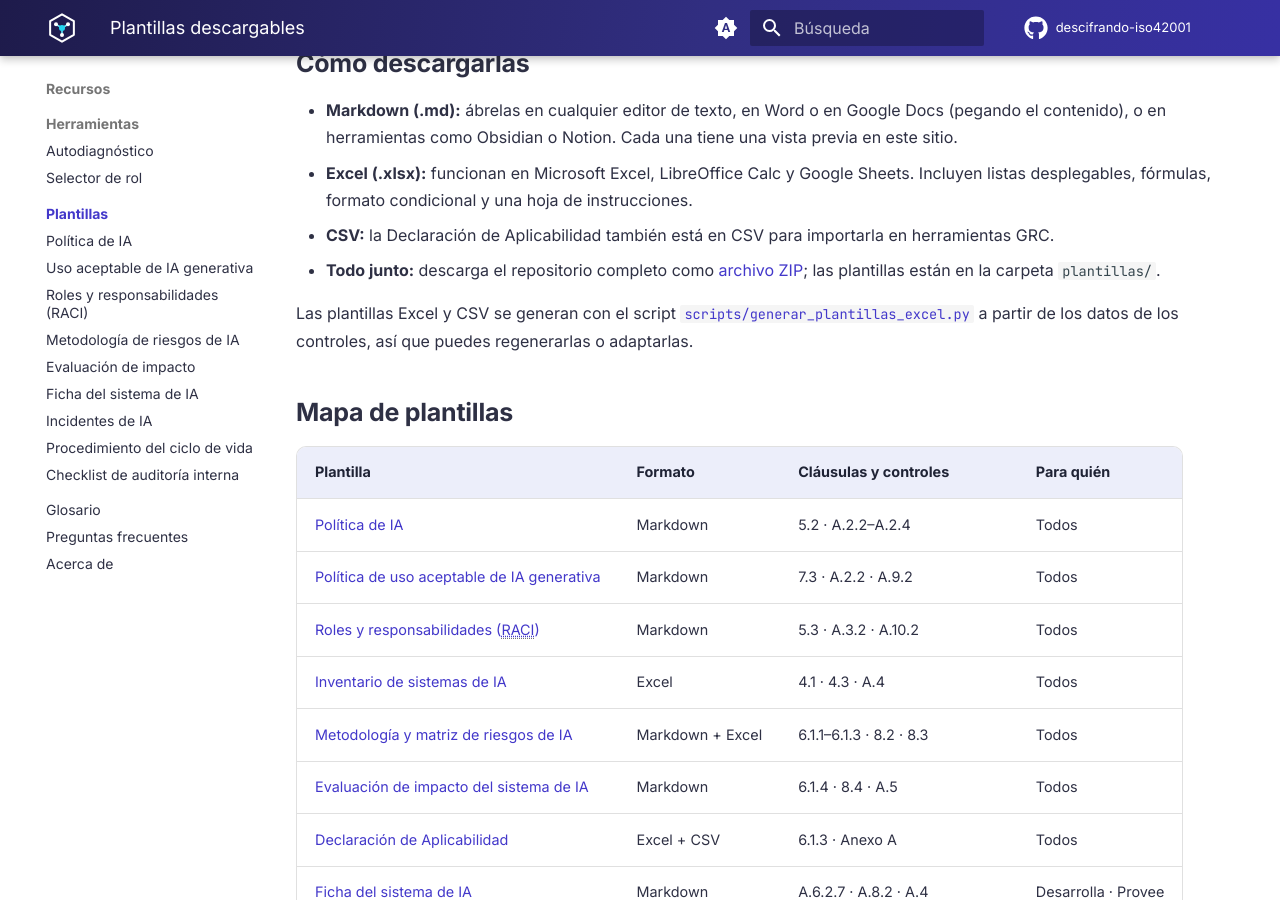
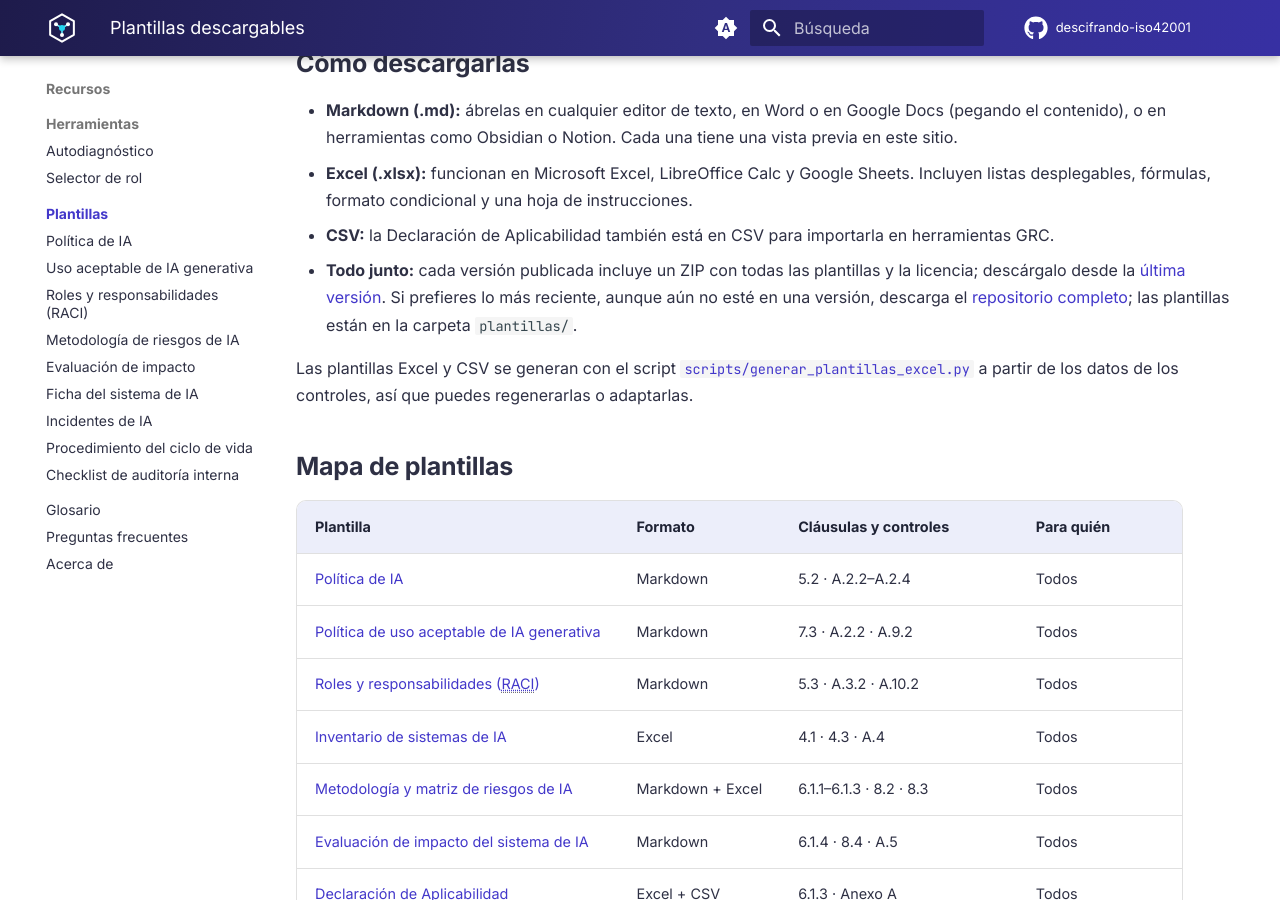
Before and after one commit to adriangzmncrz-arch/descifrando-iso42001, an MkDocs documentation site: the page built from docs/plantillas/index.md, in a window 1280 px wide and 900 px high, scrolled down 666 px. Built offline with MkDocs 1.6.1 and Material for MkDocs 9.7.7, drawn with Linux system fonts in a browser that asks for light colours; comment, search, counter and statistics services are not loaded.

Commit message:
docs(plantillas): enlace al ZIP de la última versión publicada

```diff
--- a/docs/plantillas/index.md
+++ b/docs/plantillas/index.md
@@ -25,7 +25,7 @@ description: Plantillas descargables y editables para implementar ISO/IEC 42001
 - **Markdown (.md):** ábrelas en cualquier editor de texto, en Word o en Google Docs (pegando el contenido), o en herramientas como Obsidian o Notion. Cada una tiene una vista previa en este sitio.
 - **Excel (.xlsx):** funcionan en Microsoft Excel, LibreOffice Calc y Google Sheets. Incluyen listas desplegables, fórmulas, formato condicional y una hoja de instrucciones.
 - **CSV:** la Declaración de Aplicabilidad también está en CSV para importarla en herramientas GRC.
-- **Todo junto:** descarga el repositorio completo como [archivo ZIP](https://github.com/adriangzmncrz-arch/descifrando-iso42001/archive/refs/heads/main.zip); las plantillas están en la carpeta `plantillas/`.
+- **Todo junto:** cada versión publicada incluye un ZIP con todas las plantillas y la licencia; descárgalo desde la [última versión](https://github.com/adriangzmncrz-arch/descifrando-iso42001/releases/latest). Si prefieres lo más reciente, aunque aún no esté en una versión, descarga el [repositorio completo](https://github.com/adriangzmncrz-arch/descifrando-iso42001/archive/refs/heads/main.zip); las plantillas están en la carpeta `plantillas/`.
 
 Las plantillas Excel y CSV se generan con el script [`scripts/generar_plantillas_excel.py`](https://github.com/adriangzmncrz-arch/descifrando-iso42001/blob/main/scripts/generar_plantillas_excel.py) a partir de los datos de los controles, así que puedes regenerarlas o adaptarlas.
 
```
Also changed, not shown: CHANGELOG.md (+4 -0 lines), README.md (+1 -1 lines).
